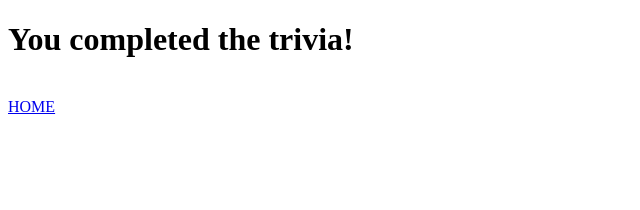
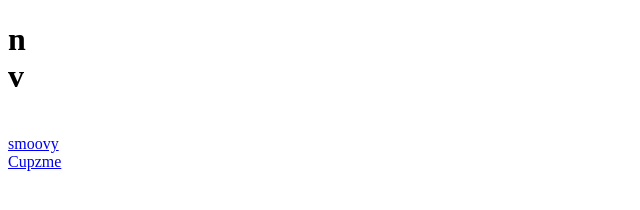
Before and after one commit to z10r/trivia, a plain HTML site: page trivia3.html in a window 1280 px wide. Shown: the whole page, without its empty margins (0-640 px from the left). Drawn offline with Linux system fonts and the light colour scheme.

Commit message:
Update trivia3.html

```diff
--- a/trivia3.html
+++ b/trivia3.html
@@ -2,7 +2,10 @@
 <html>
 <body>
 
-<h1>You completed the trivia!</h1><br>
-<a href="index.html">HOME</a><br>
+<h1>n<br>
+  v</h1><br>
+<a href="trivia4.html">smoovy</a><br>
+
+<a href="incorrect.html">Cupzme</a><br>
 </body>
 </html>
```
